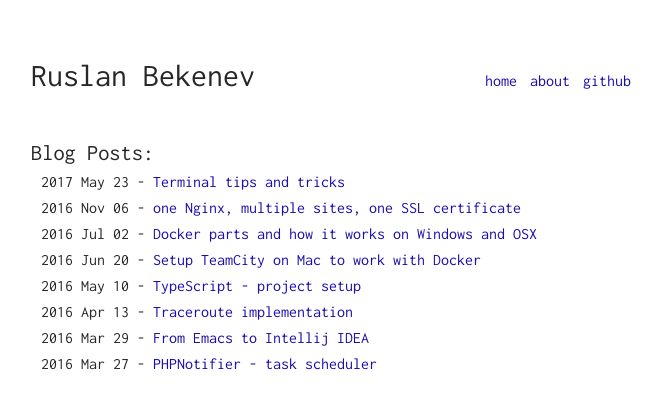
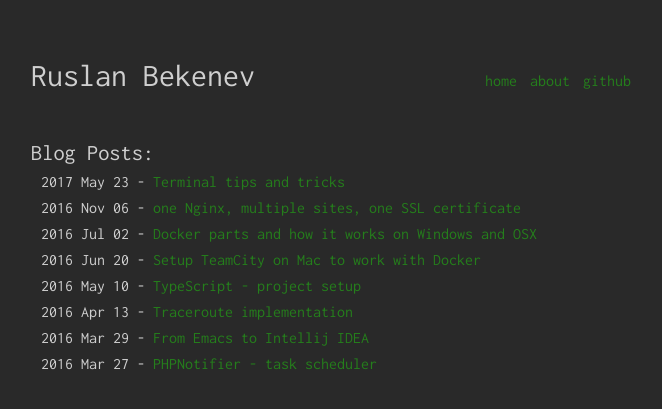
Before and after one commit to krydos/blog, a Jekyll site: the page built from index.html, in a window 1280 px wide. Shown: the top 409 px of the page, without its empty margins (309-971 px from the left). Built offline with Jekyll 4.4.1, drawn with Linux system fonts in a browser that asks for light colours.

Commit message:
change theming

```diff
--- a/_sass/_config.scss
+++ b/_sass/_config.scss
@@ -1,7 +1,10 @@
 // COLORS
-$color-primary: #272727;
-$color-background: #FFFFFF;
-$color-link: #1A0DAB;
+//$color-primary: #272727;
+//$color-background: #FFFFFF;
+//$color-link: #1A0DAB;
+$color-primary: #CFCFCF;
+$color-background: #292929;
+$color-link: #257E1C;
 
 // FONT
 $font-url: "https://fonts.googleapis.com/css?family=Ubuntu+Mono:400,700,400italic";
```
